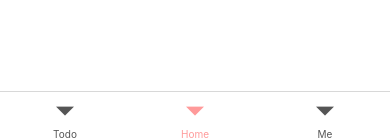
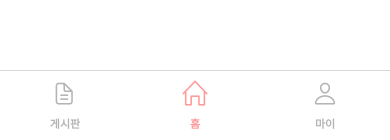
Before and after one commit to Turtle-Hwan/SA-SO, a React Native app: screen /TabNav in a window 390 px wide. Shown: the part 704-844 px from the top of the page. Built offline with nearby package versions, Linux system fonts and the light colour scheme.

Commit message:
Fix bottonTabNavigator

```diff
--- a/src/TabNav.js
+++ b/src/TabNav.js
@@ -2,7 +2,7 @@ import React, { useState, useEffect} from 'react';
 import { NavigationContainer } from '@react-navigation/native';
 import { createBottomTabNavigator } from '@react-navigation/bottom-tabs';
 import Ionicons from 'react-native-vector-icons/Ionicons';
-
+import SimpleLineIcons from 'react-native-vector-icons/SimpleLineIcons'
 import Splash from './Splash/Splash';
 
 import Home from './Home/Home';
@@ -16,14 +16,36 @@ export default function TabNav() {
   return (
       <Tab.Navigator
         initialRouteName="Home"
-        screenOptions={{
-          tabBarInactiveTintColor: '#555555',
+        screenOptions = {{
+          tabBarStyle: {
+            height: 70,
+            backgroundColor: '#ffffff',
+            shadowColor: "#ffffff",
+            paddingBottom: 9,
+          },
+          tabBarLabelStyle: { fontSize: 11, fontWeight: 'bold' },
           tabBarActiveTintColor: '#FF9A9A',
+          tabBarInactiveTintColor: '#B4B4B4',
         }}
         >
-        <Tab.Screen name="Todo" component={Todo} options={{headerShown: false}}/>
-        <Tab.Screen name="Home" component={Home} options={{headerShown: false}}/>
-        <Tab.Screen name="Me" component={Profile} options={{headerShown: false}} />
+      <Tab.Screen name="Todo" component={Todo} options={{
+          headerShown: false,
+          tabBarLabel: '게시판',
+          tabBarIcon: ({ color, size }) => (
+            <Ionicons name='document-text-outline' color={color} size={25}></Ionicons>
+          ) }}/>
+        <Tab.Screen name="Home" component={Home} options={{
+          headerShown: false,
+          tabBarLabel: '홈',
+          tabBarIcon: ({ color, size }) => (
+            <SimpleLineIcons name='home' color={color} size={25}></SimpleLineIcons>
+          ) }}/>
+        <Tab.Screen name="Profile" component={Profile} options={{
+          headerShown: false,
+          tabBarLabel: '마이',
+          tabBarIcon: ({ color, size }) => (
+            <Ionicons name='person-outline' color={color} size={25} />
+          ) }}/>
       </Tab.Navigator>
   );
 }
```
